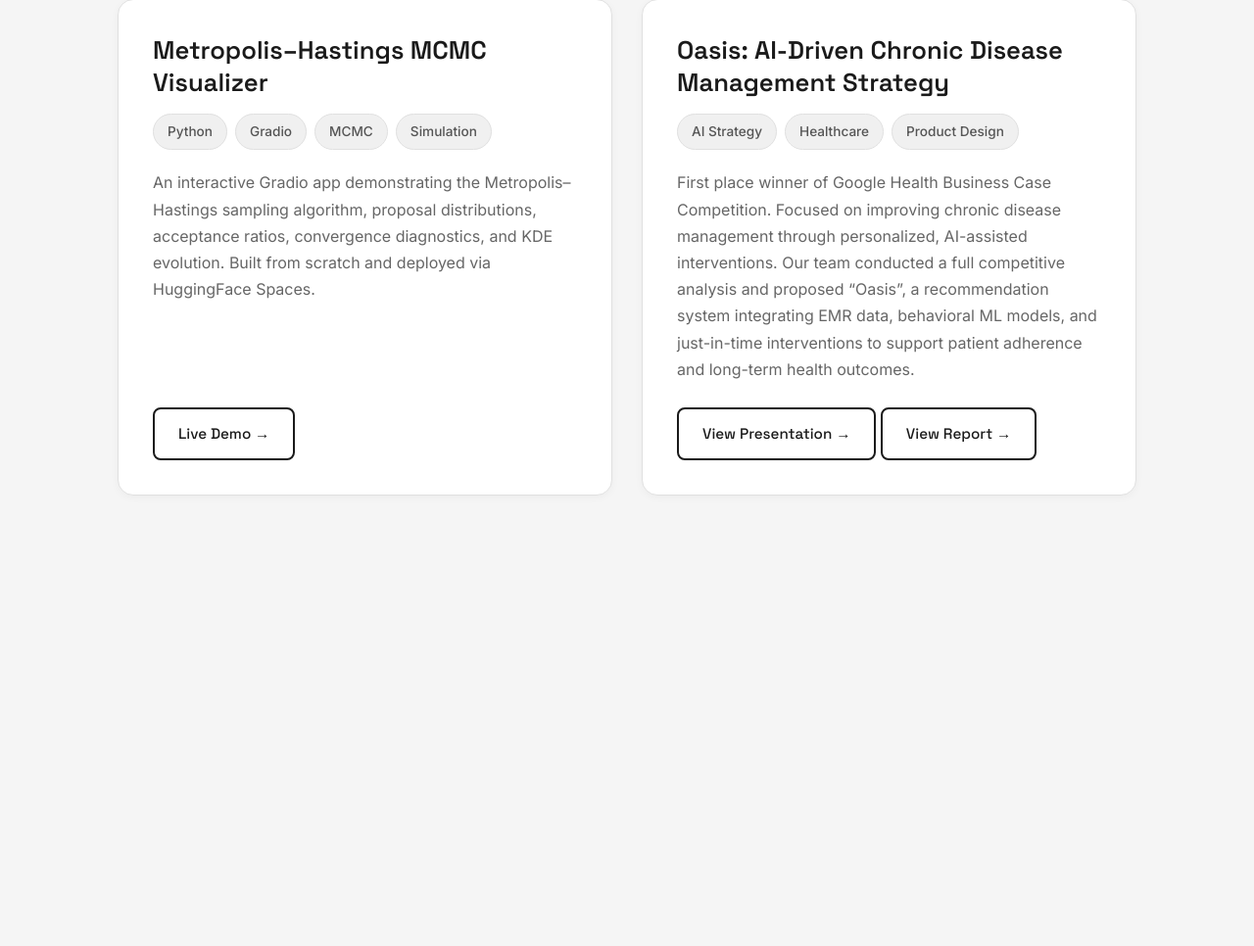
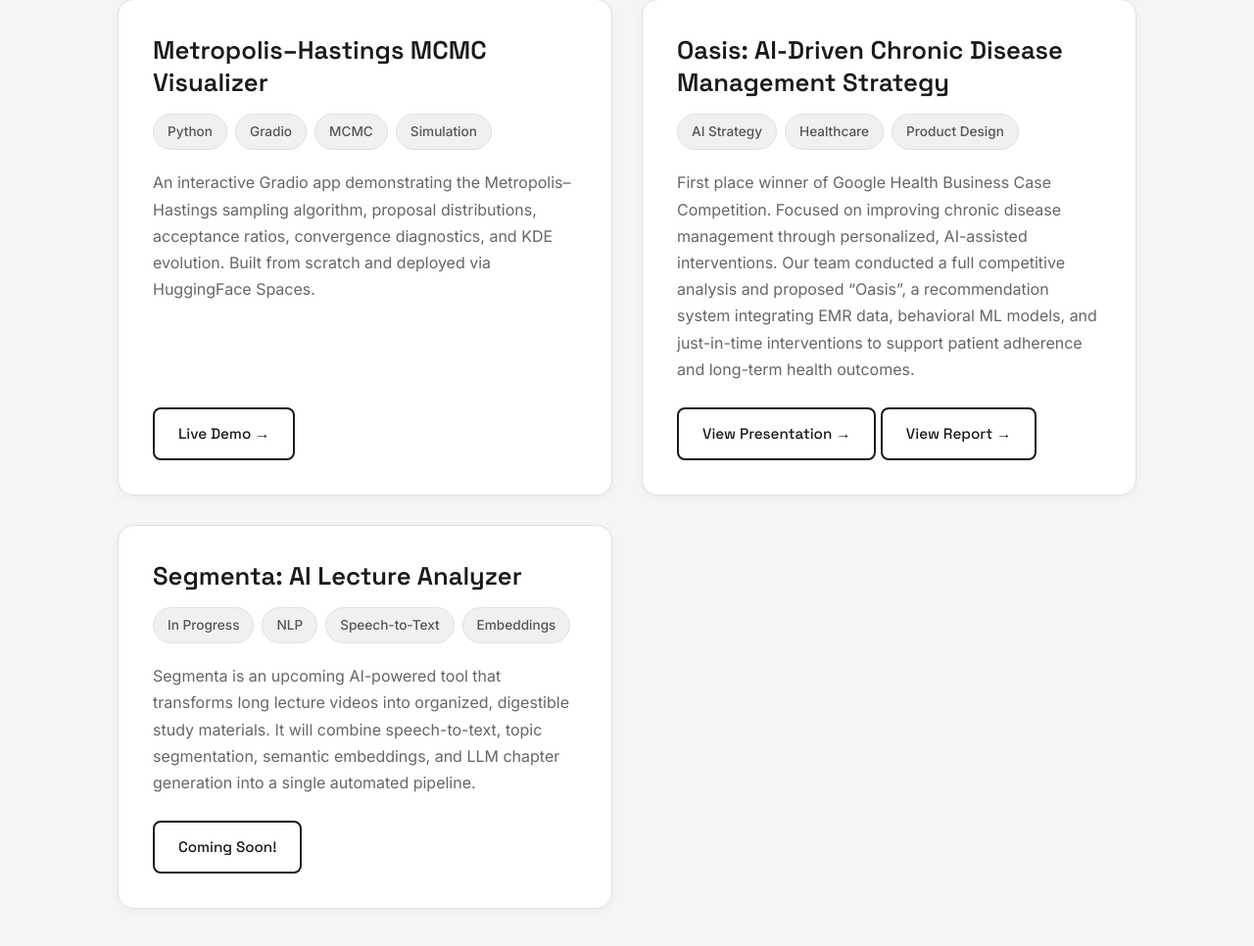
Before and after one commit to Christopher-Kusmana/portfolio, a plain HTML site: page projects.html in a window 1280 px wide. Shown: the part 344-1310 px from the top of the page at 98% size. Before the commit the page ends 930 px from the top, so only its background shows below. Drawn offline with Linux system fonts and the light colour scheme.

Commit message:
segmenta

```diff
--- a/projects.html
+++ b/projects.html
@@ -116,10 +116,17 @@
     }
 
     .project-grid {
-      display: grid;
-      grid-template-columns: repeat(auto-fit, minmax(320px, 1fr));
-      gap: 30px;
+  display: grid;
+  grid-template-columns: repeat(2, 1fr);  /* ALWAYS 2 per row on desktop */
+  gap: 30px;
+}
+
+    @media (max-width: 850px) {
+      .project-grid {
+        grid-template-columns: 1fr;
+      }
     }
+
 
     .project-card {
       background: #ffffff;
@@ -432,9 +439,32 @@
       </div>
     </div>
 
+    <div class="project-card">
+      <div class="project-header">
+          <h3 class="project-title">Segmenta: AI Lecture Analyzer</h3>
+          <div class="tag-row">
+              <span class="tag">In Progress</span>
+              <span class="tag">NLP</span>
+              <span class="tag">Speech-to-Text</span>
+              <span class="tag">Embeddings</span>
+          </div>
+      </div>
+
+      <p class="project-desc">
+          Segmenta is an upcoming AI-powered tool that transforms long lecture videos into organized,
+          digestible study materials. It will combine speech-to-text, topic segmentation, semantic embeddings,
+          and LLM chapter generation into a single automated pipeline.
+      </p>
 
 
-
+      <div class="project-buttons">
+      <a class="btn-outline"
+          target="_blank"
+          rel="noopener noreferrer">
+          Coming Soon!
+      </a>
+    </div>
+  </div>
     </div>
   </div>
 
```
